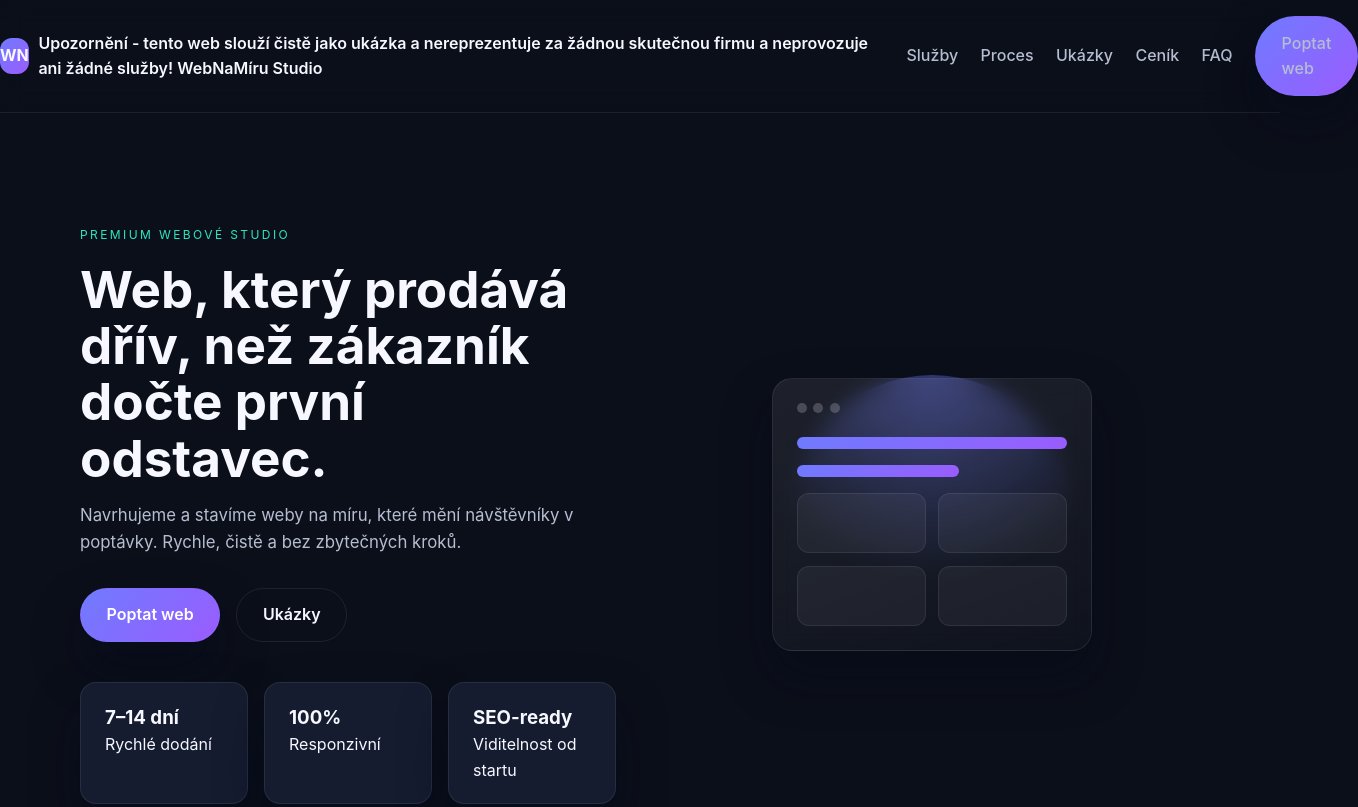
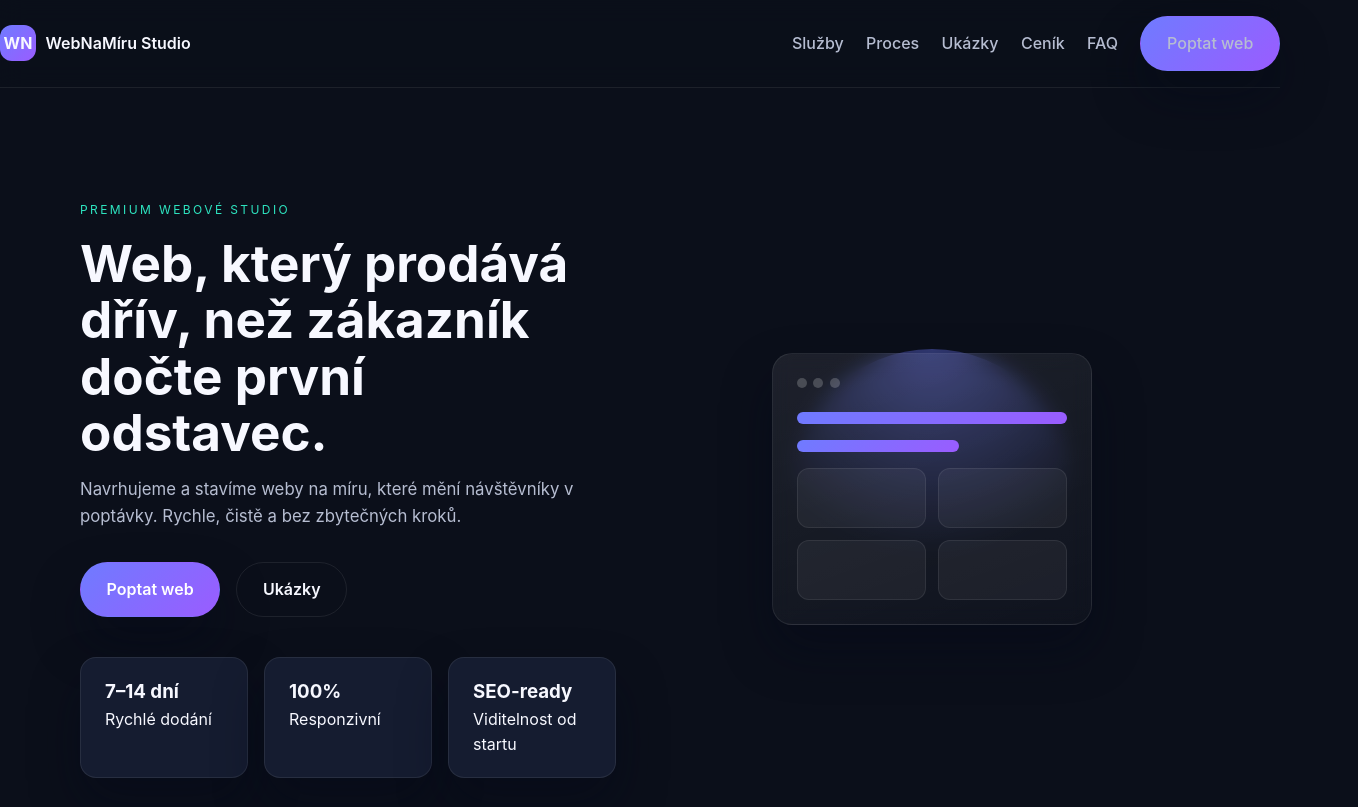
Before and after one commit to samolol/DEMO1, a plain HTML site: page index.html in a window 1280 px wide. Shown: the top 807 px of the page, 1358 px wide, since content can reach past the window. Drawn offline with Linux system fonts and the light colour scheme.

Commit message:
Update index.html

```diff
--- a/index.html
+++ b/index.html
@@ -13,7 +13,7 @@
     <nav class="navbar" aria-label="Hlavní navigace">
       <a class="logo" href="#top">
         <span class="logo-mark">WN</span>
-        Upozornění - tento web slouží čistě jako ukázka a nereprezentuje za žádnou skutečnou firmu a neprovozuje ani žádné služby!
+
         WebNaMíru Studio
       </a>
       <button class="nav-toggle" aria-expanded="false" aria-controls="nav-links">
```
